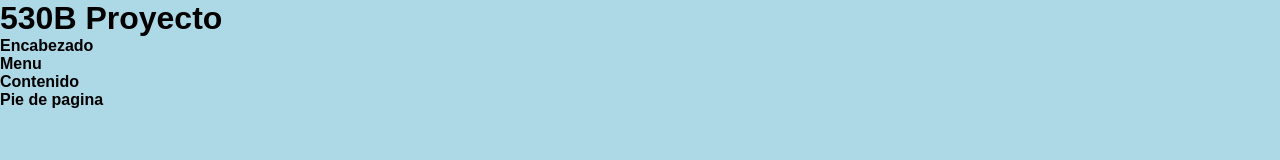
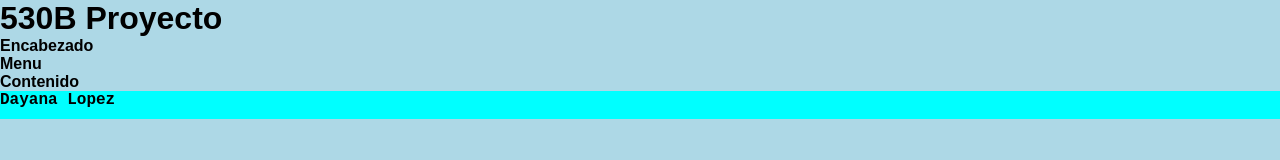
Before and after one commit to WashingtonNieto/530B_Proyecto, a plain HTML site: page index.html in a window 1280 px wide. Drawn offline with Linux system fonts and the light colour scheme.

Commit message:
actualizacion de index y css

```diff
--- a/index.html
+++ b/index.html
@@ -11,7 +11,7 @@
     <header>Encabezado</header>
     <nav>Menu</nav>
     <section>Contenido</section>
-    <footer>Pie de pagina</footer>
+    <footer>Dayana Lopez</footer>
 
 </body>
 </html>
--- a/style.css
+++ b/style.css
@@ -8,3 +8,9 @@ body{
     font-family: Arial, Helvetica, sans-serif;
     font-weight: bold;
 }
+
+footer{
+    font-family: 'Courier New', Courier, monospace;
+    background-color: aqua;
+    padding-bottom: 10px;
+}
```
